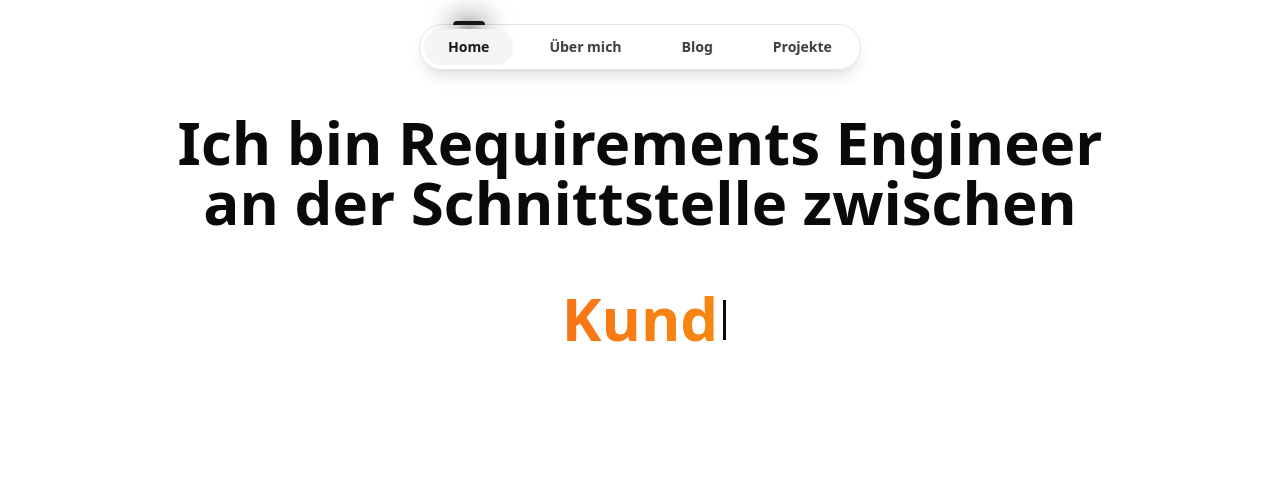
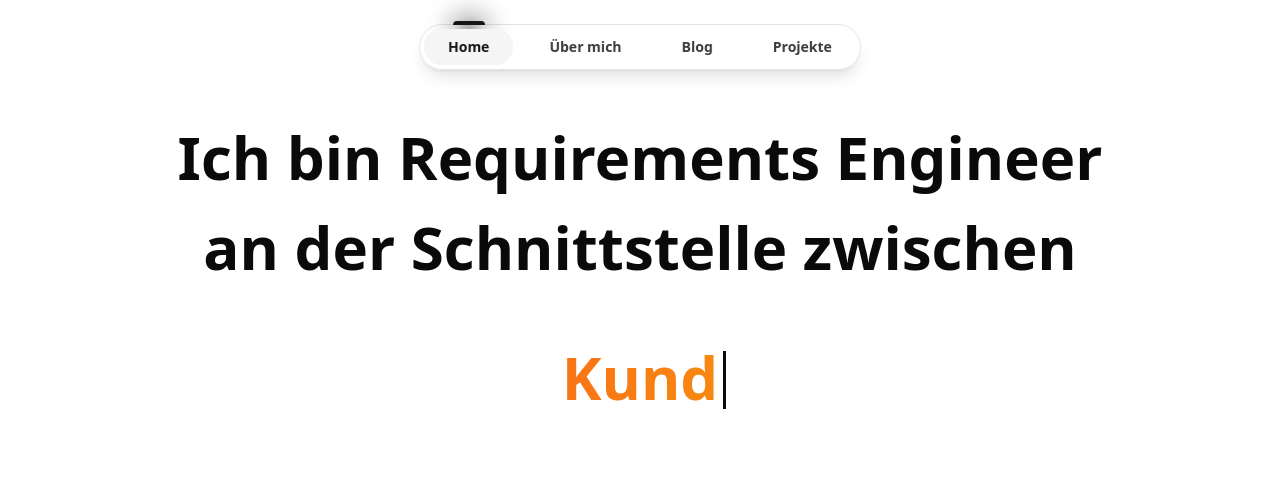
Before and after one commit to taengaaa/personalwebsite, a Next.js app: page / in a window 1280 px wide. Shown: the top 489 px of the page. Built offline with nearby package versions, Linux system fonts and the light colour scheme.

Commit message:
updated lock yaml

```diff
--- a/components/typewriter-hero.tsx
+++ b/components/typewriter-hero.tsx
@@ -54,11 +54,11 @@ export default function TypewriterHero() {
   return (
     <div className="w-full max-w-5xl mx-auto py-28 px-4">
       <div className="text-center space-y-6">
-        <h1 className="text-5xl md:text-6xl font-bold">
+        <h1 className="text-4xl sm:text-5xl md:text-6xl font-bold leading-snug sm:leading-normal md:leading-normal">
           Ich bin Requirements Engineer an der Schnittstelle zwischen
         </h1>
-        <div className="h-32 flex items-center justify-center">
-          <div className="relative inline-flex items-center text-5xl md:text-6xl font-bold leading-loose py-2">
+        <div className="h-24 sm:h-28 md:h-32 flex items-center justify-center">
+          <div className="relative inline-flex items-center text-4xl sm:text-5xl md:text-6xl font-bold leading-snug sm:leading-normal md:leading-relaxed py-2">
             <span className={`${gradients[words[currentIndex]]} text-transparent bg-clip-text pb-1 animate-gradient bg-[length:200%_200%] bg-clip-text bg-gradient-to-r`}>
               {currentWord}
             </span>
```
Also changed, not shown: 1 other file (tests, documents, lock files or other folders).
